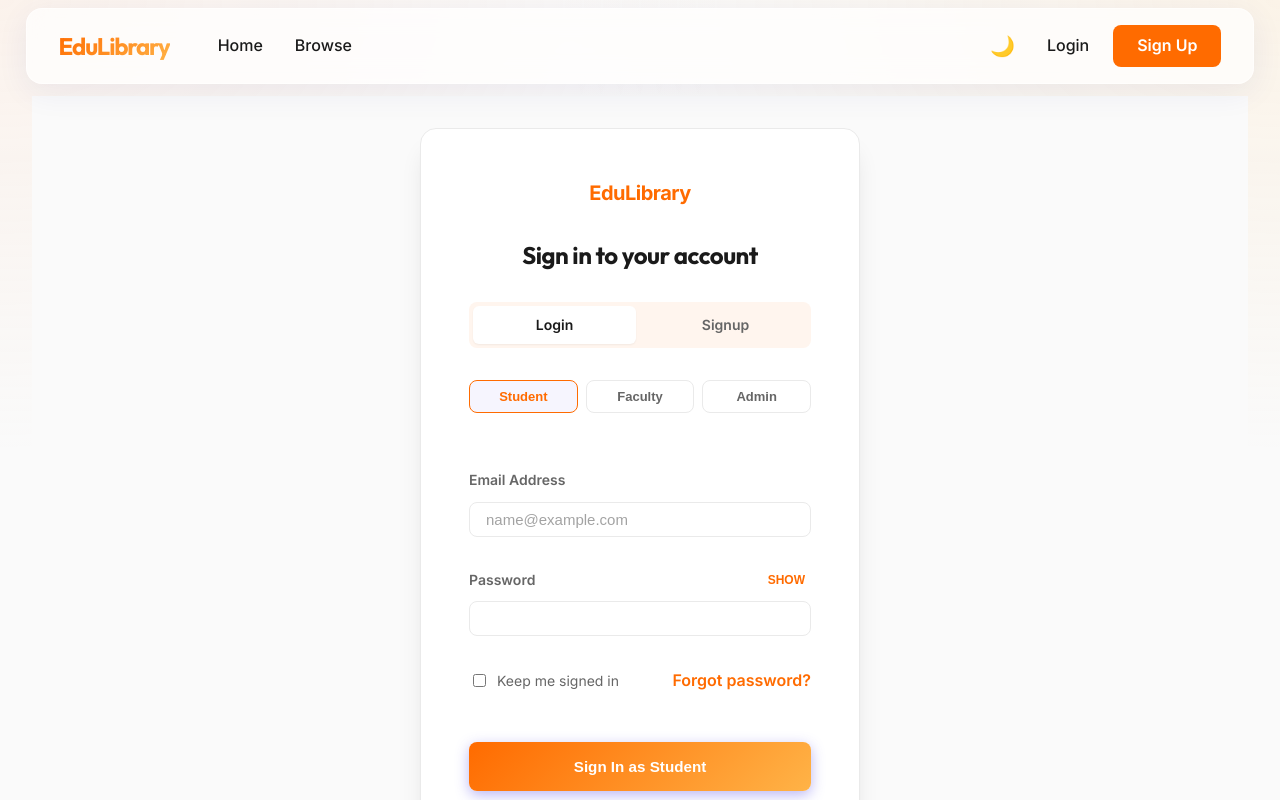
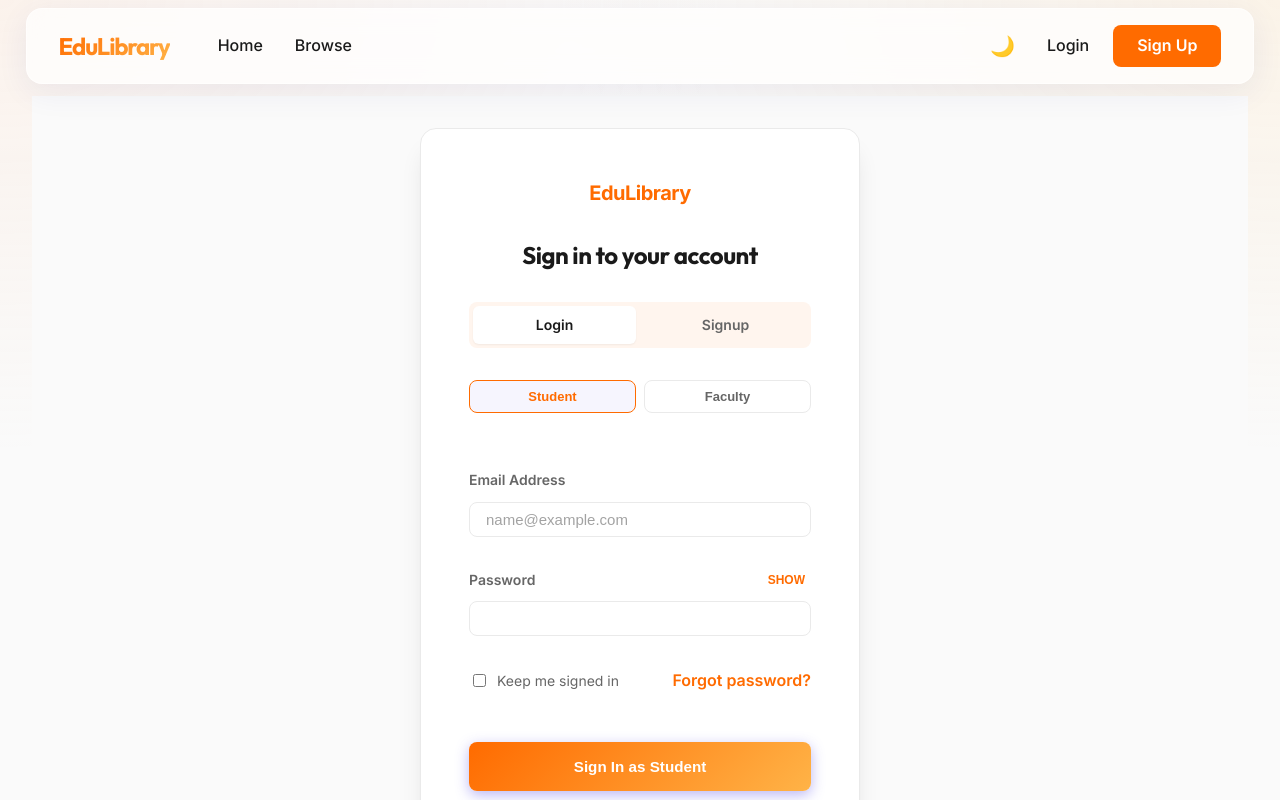
Before and after one commit to kl2400032459/Education-library, a React (Vite) app in the folder resource-library-ui/: page /login in a window 1280 px wide. Shown: the top 800 px of the page. Built offline with nearby package versions, Linux system fonts and the light colour scheme.

Commit message:
feat: remove admin authentication from user auth flow

```diff
--- a/resource-library-ui/src/pages/user/Auth.jsx
+++ b/resource-library-ui/src/pages/user/Auth.jsx
@@ -21,8 +21,7 @@ const AuthCard = ({ mode, role, setRole, setGlobalRole }) => {
 
     const roles = [
         { id: 'Student', label: 'Student' },
-        { id: 'Faculty', label: 'Faculty' },
-        { id: 'Admin', label: 'Admin' }
+        { id: 'Faculty', label: 'Faculty' }
     ];
 
     const calculateStrength = (pwd) => {
@@ -66,8 +65,7 @@ const AuthCard = ({ mode, role, setRole, setGlobalRole }) => {
         e.preventDefault();
         if (validateForm()) {
             setGlobalRole(role);
-            if (role === 'Admin') navigate('/admin/dashboard');
-            else navigate('/home');
+            navigate('/home');
         }
     };
 
@@ -185,14 +183,6 @@ const AuthCard = ({ mode, role, setRole, setGlobalRole }) => {
                                     </>
                                 )}
 
-                                {role === 'Admin' && (
-                                    <div className="input-field">
-                                        <label>Admin Secret Key</label>
-                                        <input type="password" name="idNumber" value={formData.idNumber} onChange={handleChange} placeholder="Provide authorization key..." />
-                                        {errors.idNumber && <span className="field-error">{errors.idNumber}</span>}
-                                    </div>
-                                )}
-
 
                                 <div className="input-field">
                                     <label>Create Password</label>
```
